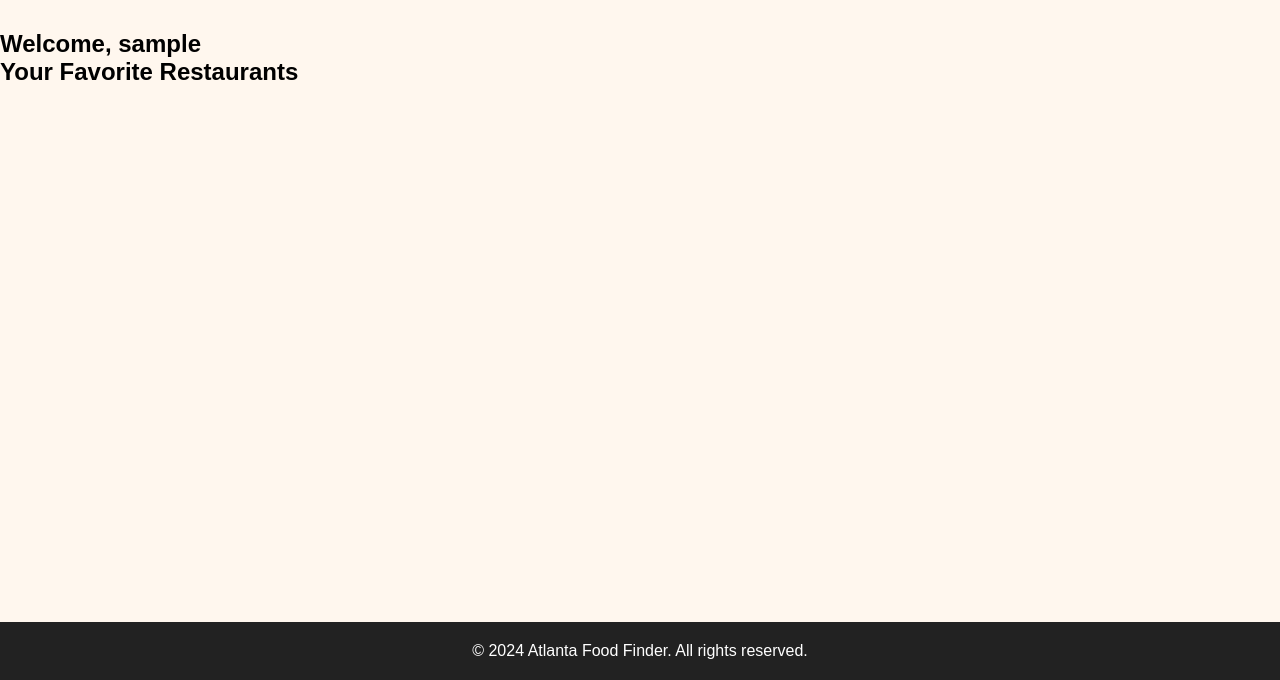
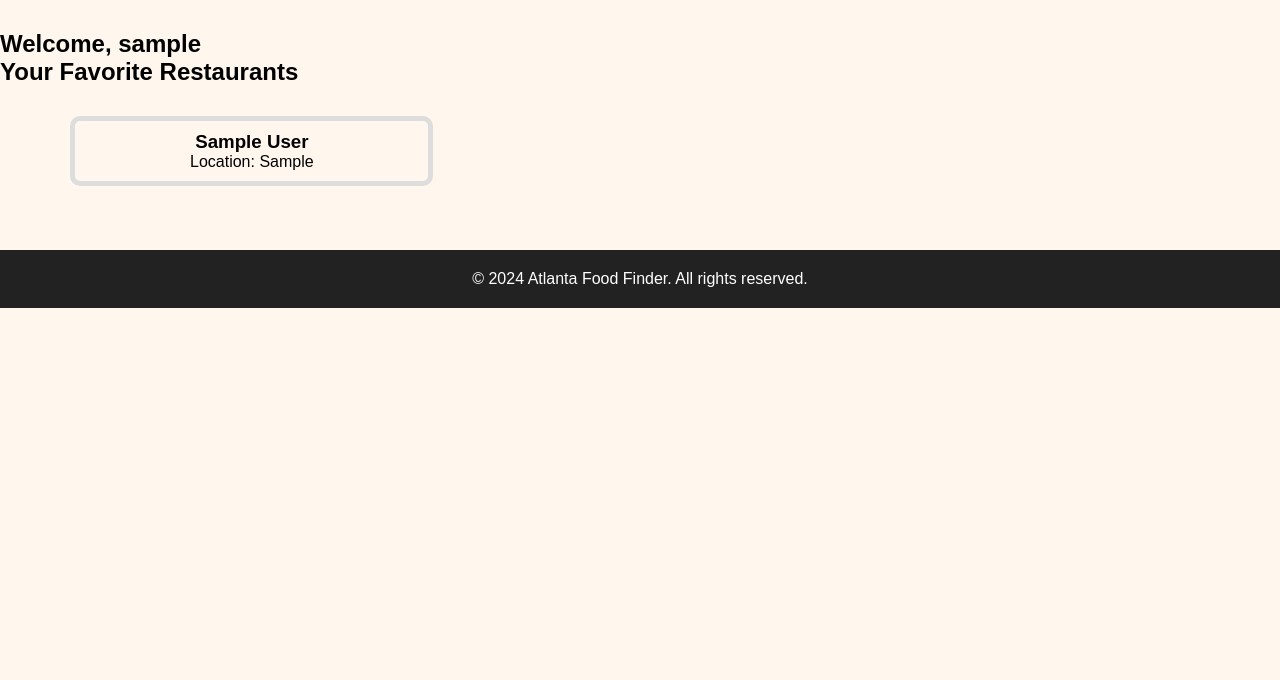
Before and after one commit to estherpark514/Atlanta-Food-Finder, a Django app: page /profile/ in a window 1280 px wide. Shown: the part 120-800 px from the top of the page. Run offline with Django 5.2, Linux system fonts and the light colour scheme; a user stored in the database is signed in; tables that the repository leaves empty hold one stand-in row (values such as "Sample post"); some libraries are stand-ins or nearby versions.

Commit message:
Update styles.css

```diff
--- a/static/styles.css
+++ b/static/styles.css
@@ -253,9 +253,14 @@ body{
 
 /* Profile Page Styling */
 .profile-content {
-    display: flex;
-    padding: 20px;
-    margin-top: 100px;
+    display: fixed;
+    padding: 0px;
+    margin: 0 auto;
+}
+.user-profile_pricing h5 {
+    font-size: 2em;
+    color: #ff0000;
+    margin: 10px;
 }
 
 .sidebar {
@@ -272,28 +277,26 @@ body{
 }
 
 .review-list li {
-    margin-bottom: 10px;
+    margin-bottom: 5px;
 }
 
 .profile-main {
     width: 75%;
     padding: 20px;
-    margin-left: 10%;
-
+    margin-left: 30%;
 }
-
 .favorite-restaurants {
     display: grid;
-    grid-template-columns: repeat(auto-fill, minmax(200px, 1fr));
+    grid-template-columns: repeat(auto-fill, minmax(300px, 1fr));
     gap: 20px;
-    margin-left: 20px;
-    margin-top: -20%;
+    margin-left: 30px;
+    margin-top: 30px;
 }
 
 .restaurant-item {
     text-align: center;
     padding: 10px;
-    border: 1px solid #ddd;
+    border: 5px solid #ddd;
     border-radius: 10px;
     transition: transform 0.3s ease;
     margin-left: 10%;
@@ -312,9 +315,10 @@ body{
 .footer {
     text-align: center;
     padding: 20px;
+    margin-top: 5%;
     background-color: #222;
     color: white;
-    position: fixed;
+    position: static;
     width: 100%;
     bottom: 0;
 }
```
